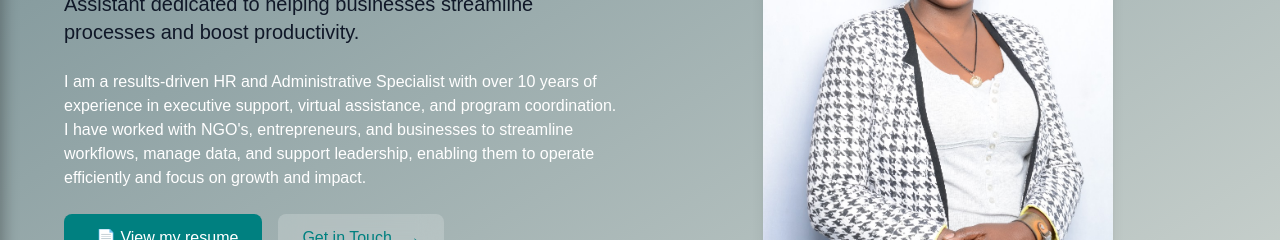
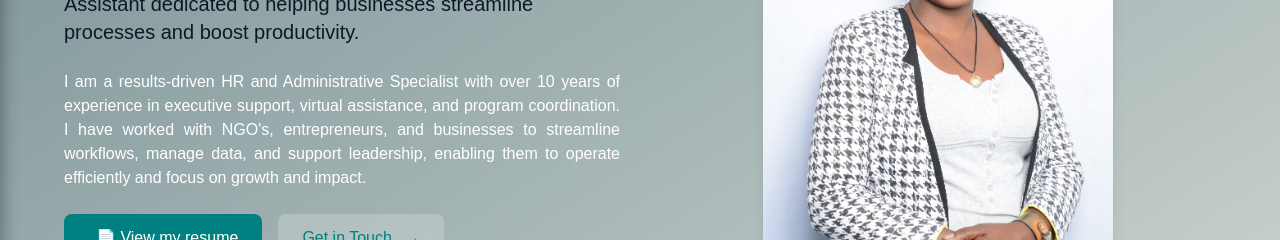
Before and after one commit to Nthenge/imaray, a Next.js app: page / in a window 1280 px wide. Shown: the part 322-562 px from the top of the page. Built offline with nearby package versions, Linux system fonts and the light colour scheme.

Commit message:
align paraghaph

```diff
--- a/app/componets/home/HomeSection.tsx
+++ b/app/componets/home/HomeSection.tsx
@@ -19,8 +19,8 @@ const HomeSection = () => {
           </h1>
 
           <div className="flex flex-wrap gap-4">
-            <p>
-              I am a results-driven HR and Administrative Specialist with over 10 years of experience in executive support, virtual assistance, and program coordination.<br/>I have worked with NGO&apos;s, entrepreneurs, and businesses to streamline workflows, manage data, and support leadership, enabling them to operate efficiently and focus on growth and impact.
+            <p className="text-justify [text-align-last:left]">
+              I am a results-driven HR and Administrative Specialist with over 10 years of experience in executive support, virtual assistance, and program coordination. I have worked with NGO&apos;s, entrepreneurs, and businesses to streamline workflows, manage data, and support leadership, enabling them to operate efficiently and focus on growth and impact.
             </p>
           </div>
 
```
